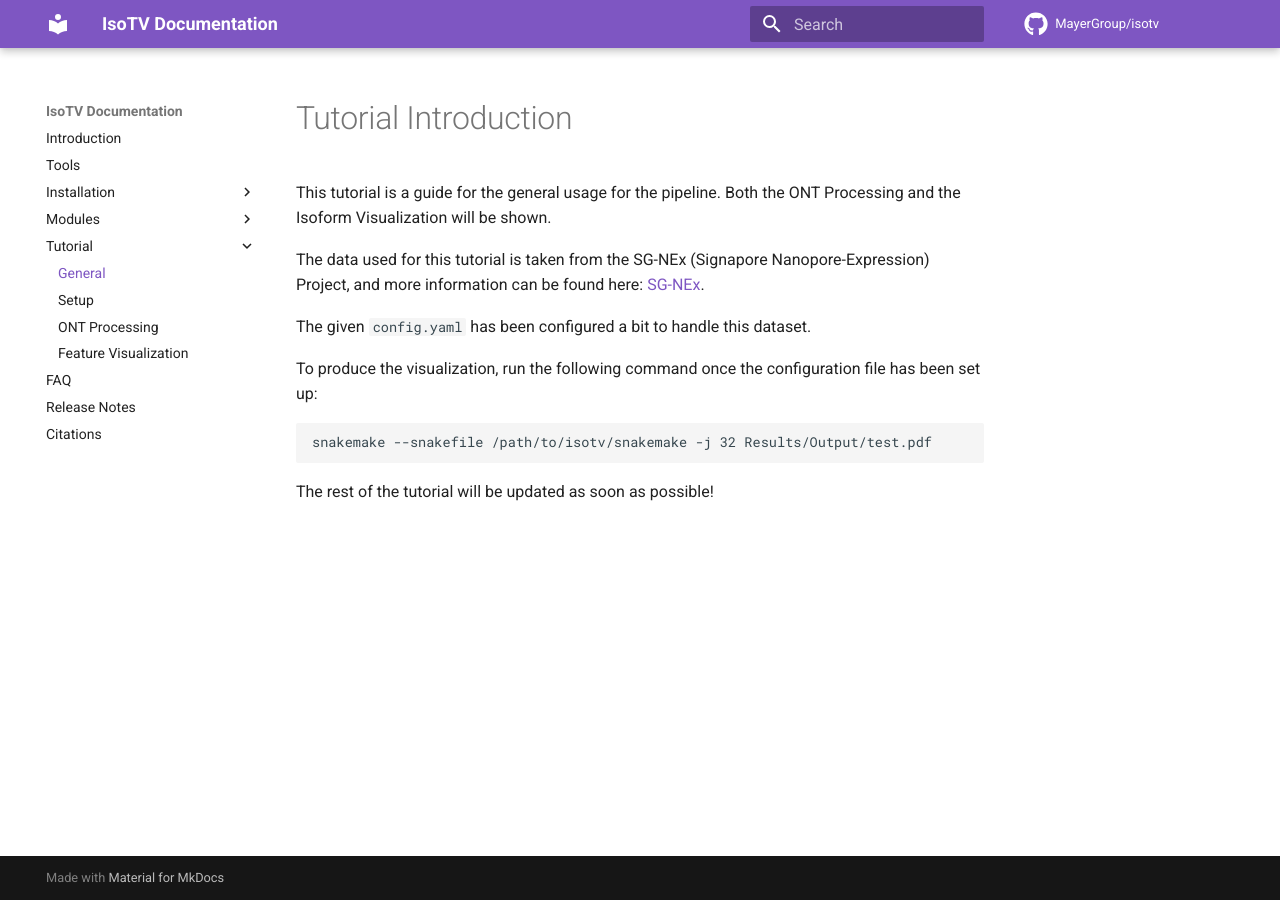
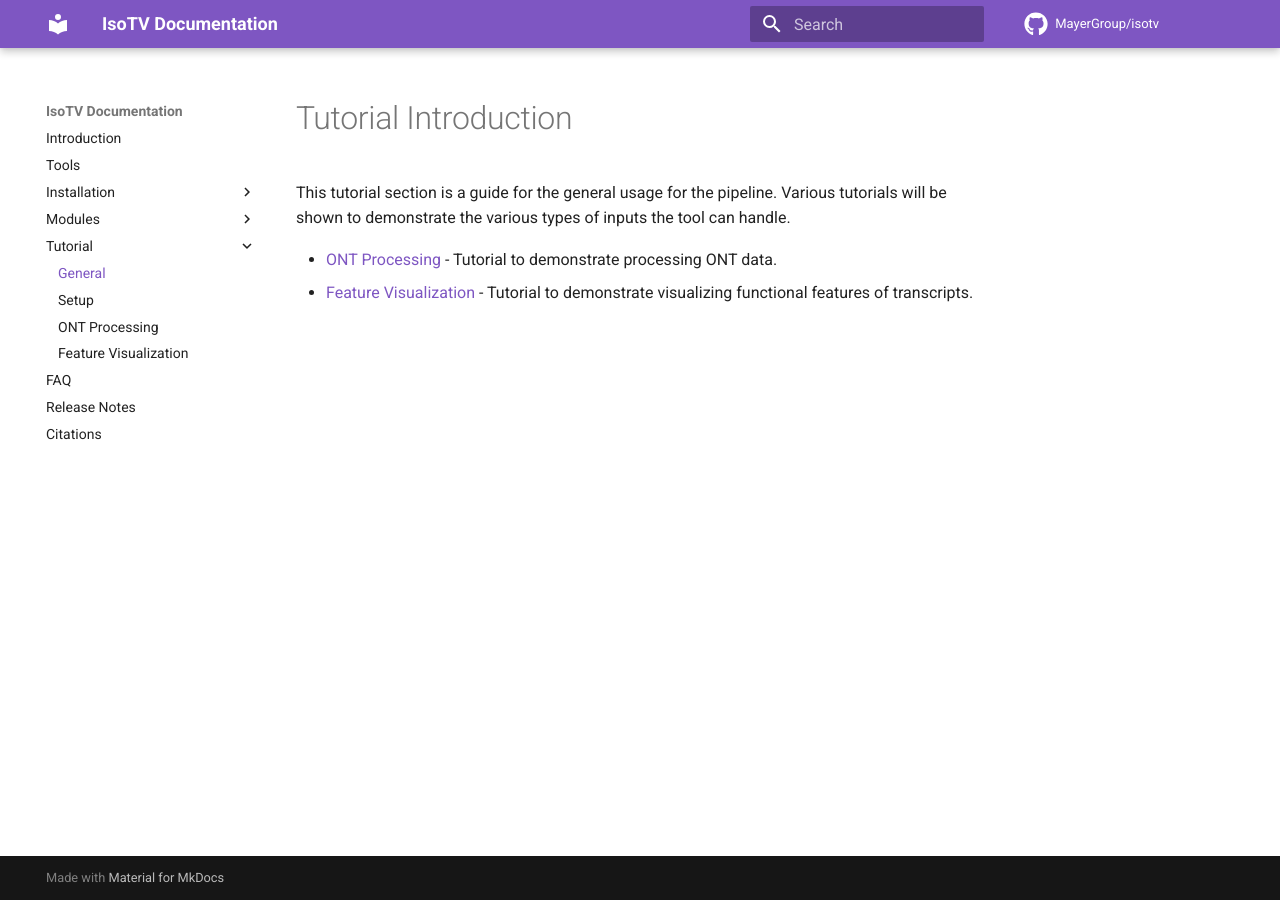
Before and after one commit to sannalda/isotvwebsite, an MkDocs documentation site: the page built from docs/general.md, in a window 1280 px wide. Built offline with MkDocs 1.6.1 and Material for MkDocs 9.7.7, drawn with Linux system fonts in a browser that asks for light colours.

Commit message:
Fixing errors

````diff
--- a/docs/general.md
+++ b/docs/general.md
@@ -1,15 +1,6 @@
 # Tutorial Introduction
 
-This tutorial is a guide for the general usage for the pipeline. Both the ONT Processing and the Isoform Visualization will be shown.
+This tutorial section is a guide for the general usage for the pipeline. Various tutorials will be shown to demonstrate the various types of inputs the tool can handle.
 
-The data used for this tutorial is taken from the SG-NEx (Signapore Nanopore-Expression) Project, and more information can be found here: [SG-NEx](https://github.com/GoekeLab/sg-nex-data).
-
-The given `config.yaml` has been configured a bit to handle this dataset.
-
-To produce the visualization, run the following command once the configuration file has been set up:
-
-```
-snakemake --snakefile /path/to/isotv/snakemake -j 32 Results/Output/test.pdf
-```
-
-The rest of the tutorial will be updated as soon as possible!
+* [ONT Processing](processing.md) - Tutorial to demonstrate processing ONT data.
+* [Feature Visualization](features.md) - Tutorial to demonstrate visualizing functional features of transcripts.
````
Also changed, not shown: docs/features.md (+6 -6 lines).
